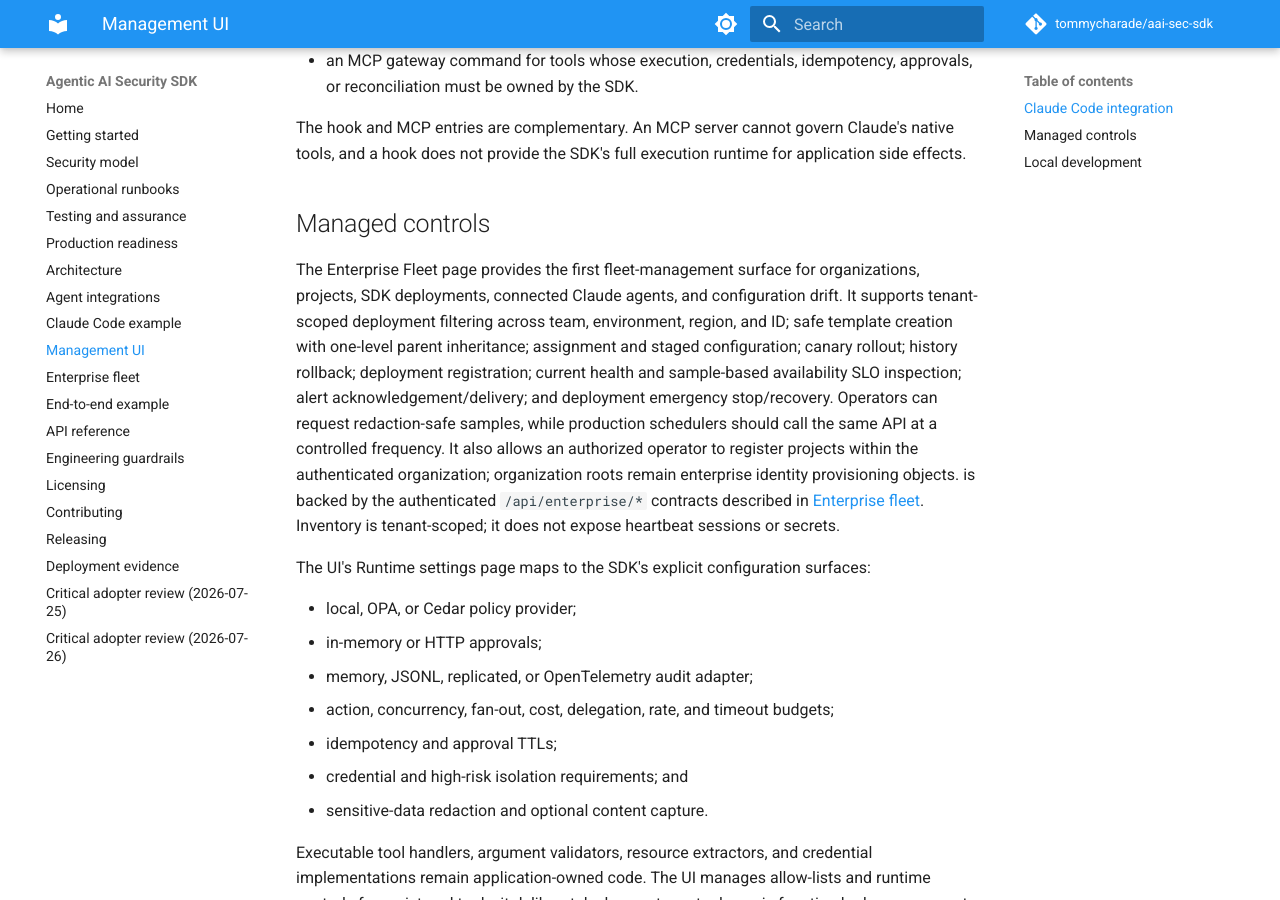
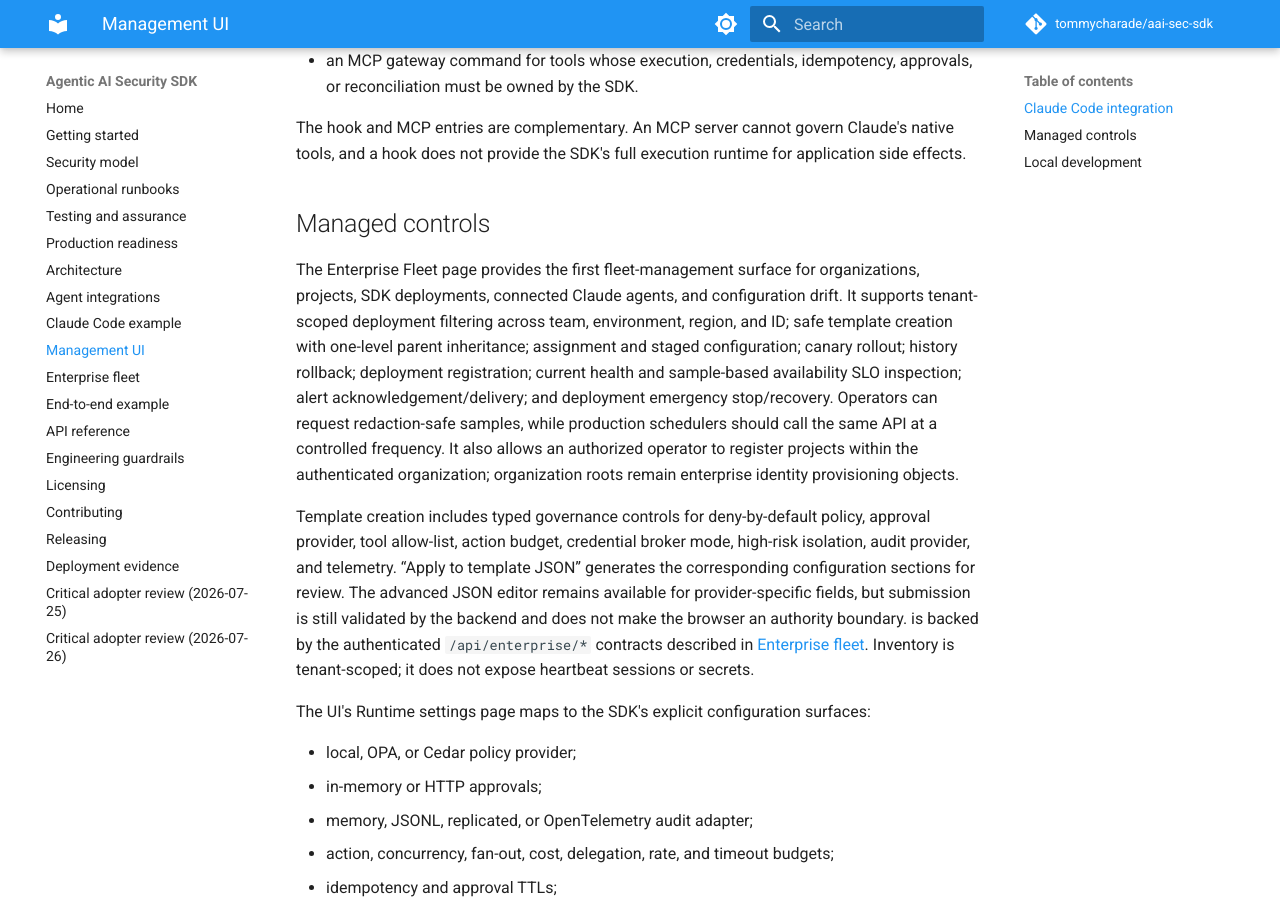
Before and after one commit to tommycharade/aai-sec-sdk, an MkDocs documentation site: the page built from docs/ui.md, in a window 1280 px wide and 900 px high, scrolled down 493 px. Built offline with MkDocs 1.6.1 and Material for MkDocs 9.7.7, drawn with Linux system fonts in a browser that asks for light colours; comment, search, counter and statistics services are not loaded.

Commit message:
Document typed enterprise governance controls

```diff
--- a/docs/ui.md
+++ b/docs/ui.md
@@ -37,6 +37,13 @@ production schedulers should call the same API at a controlled frequency. It
 also allows an authorized operator to register projects within the
 authenticated organization; organization roots remain enterprise identity
 provisioning objects.
+
+Template creation includes typed governance controls for deny-by-default policy,
+approval provider, tool allow-list, action budget, credential broker mode,
+high-risk isolation, audit provider, and telemetry. “Apply to template JSON”
+generates the corresponding configuration sections for review. The advanced JSON
+editor remains available for provider-specific fields, but submission is still
+validated by the backend and does not make the browser an authority boundary.
 is backed by the authenticated `/api/enterprise/*` contracts described in
 [Enterprise fleet](enterprise-fleet.md). Inventory is tenant-scoped; it does
 not expose heartbeat sessions or secrets.
```
Also changed, not shown: docs/enterprise-fleet.md (+5 -0 lines).
